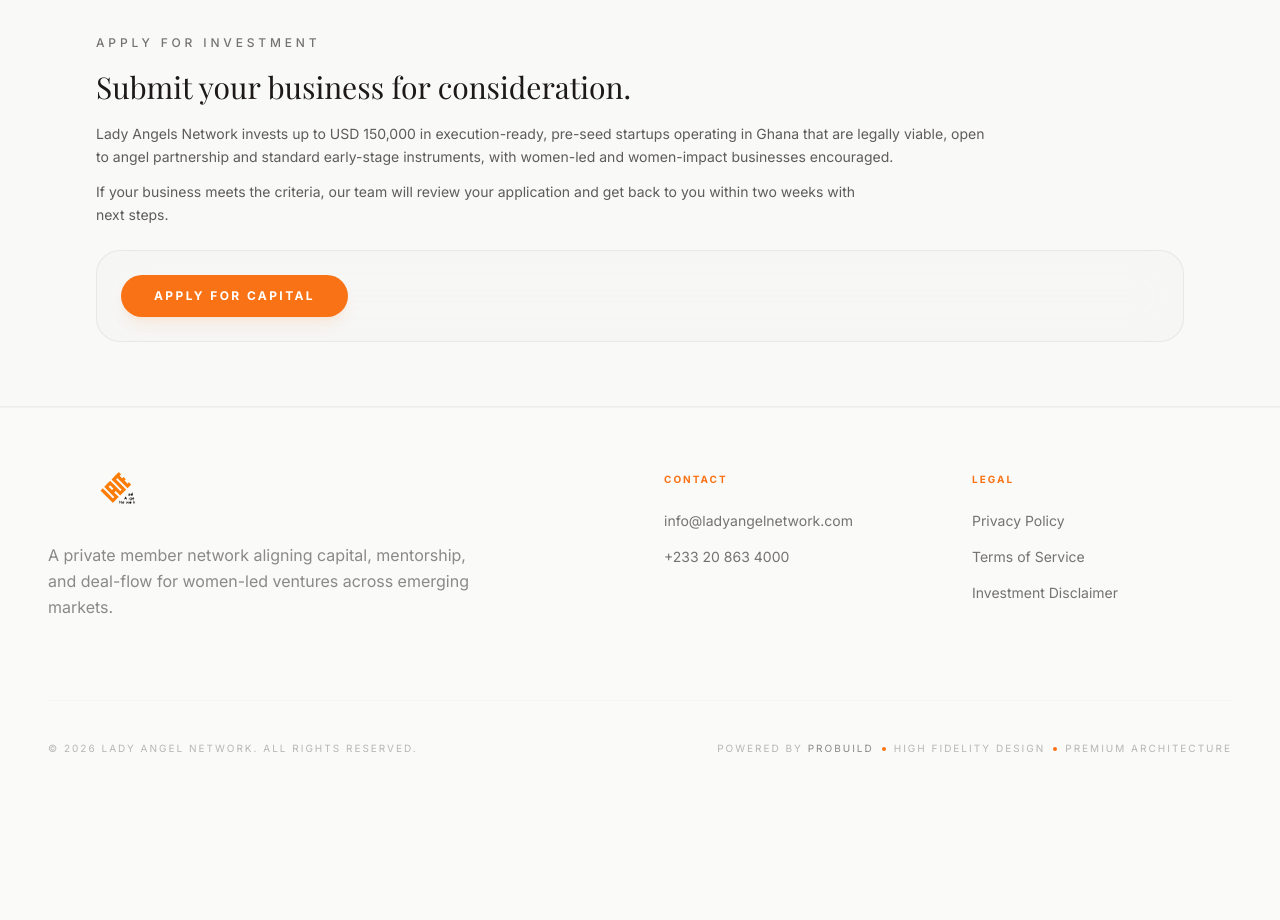
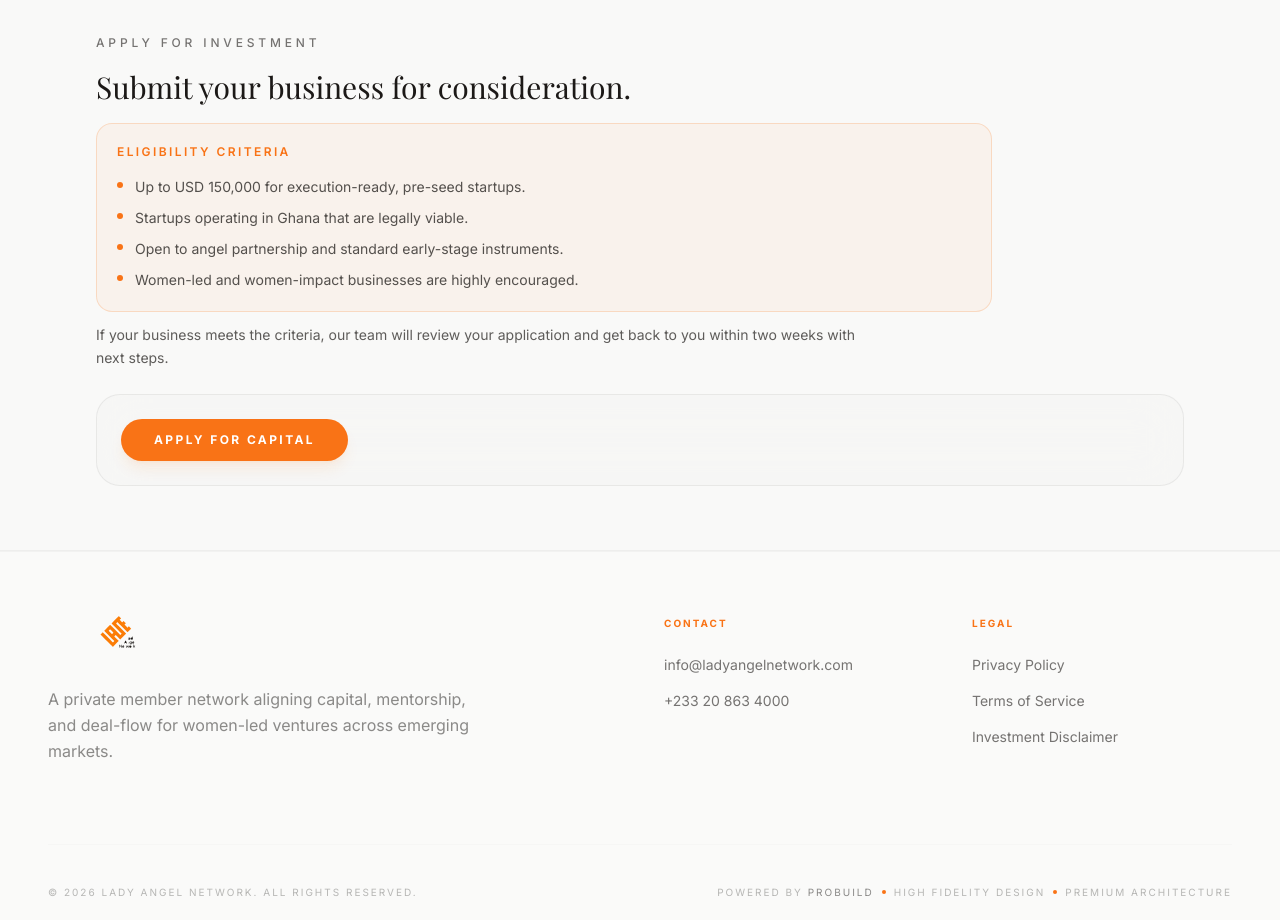
Before and after one commit to aadam-dev/lady-angel, a Next.js app: page /investments in a window 1280 px wide. Shown: the part 1440-2360 px from the top of the page. Before the commit the page ends 2260 px from the top, so only its background shows below. Built offline with nearby package versions, Linux system fonts and the light colour scheme; a web font is replaced by a local one.

Commit message:
Clarify selection criteria and refine membership messaging.
Highlight investment eligibility as a clear criteria list, remove 'Invitation-only' from the membership headline, and reorder Connect/Nurture/Invest content for the intended narrative flow.

```diff
--- a/components/sections/deal-flow-timeline.tsx
+++ b/components/sections/deal-flow-timeline.tsx
@@ -176,12 +176,29 @@ export function DealFlowTimeline() {
             <h3 className="max-w-xl font-serif text-2xl leading-relaxed text-foreground sm:text-3xl">
               Submit your business for consideration.
             </h3>
-            <p className="max-w-4xl text-sm leading-relaxed text-foreground/70">
-              Lady Angels Network invests up to USD 150,000 in execution-ready,
-              pre-seed startups operating in Ghana that are legally viable, open
-              to angel partnership and standard early-stage instruments, with
-              women-led and women-impact businesses encouraged.
-            </p>
+            <div className="max-w-4xl rounded-2xl border border-primary/20 bg-primary/5 p-5">
+              <p className="text-xs font-semibold uppercase tracking-[0.2em] text-primary">
+                Eligibility criteria
+              </p>
+              <ul className="mt-4 space-y-2 text-sm leading-relaxed text-foreground/75">
+                <li className="flex items-start gap-3">
+                  <span className="mt-1.5 h-1.5 w-1.5 shrink-0 rounded-full bg-primary" />
+                  Up to USD 150,000 for execution-ready, pre-seed startups.
+                </li>
+                <li className="flex items-start gap-3">
+                  <span className="mt-1.5 h-1.5 w-1.5 shrink-0 rounded-full bg-primary" />
+                  Startups operating in Ghana that are legally viable.
+                </li>
+                <li className="flex items-start gap-3">
+                  <span className="mt-1.5 h-1.5 w-1.5 shrink-0 rounded-full bg-primary" />
+                  Open to angel partnership and standard early-stage instruments.
+                </li>
+                <li className="flex items-start gap-3">
+                  <span className="mt-1.5 h-1.5 w-1.5 shrink-0 rounded-full bg-primary" />
+                  Women-led and women-impact businesses are highly encouraged.
+                </li>
+              </ul>
+            </div>
             <p className="max-w-3xl text-sm leading-relaxed text-foreground/70">
               If your business meets the criteria, our team will review your
               application and get back to you within two weeks with next steps.
--- a/components/sections/membership-section.tsx
+++ b/components/sections/membership-section.tsx
@@ -36,7 +36,7 @@ export function MembershipSection() {
               Membership
             </p>
             <h2 className="max-w-xl font-serif text-3xl leading-tight text-foreground sm:text-4xl">
-              Invitation-only. Curated for alignment and impact.
+              Curated for alignment and impact.
             </h2>
           </div>
           <button
--- a/components/sections/nurture-connect-invest.tsx
+++ b/components/sections/nurture-connect-invest.tsx
@@ -5,7 +5,7 @@ import Image from "next/image";
 import { motion, AnimatePresence } from "framer-motion";
 import { ScrollReveal } from "@/components/motion/scroll-reveal";
 
-type Pill = "nurture" | "connect" | "invest";
+type Pill = "connect" | "nurture" | "invest";
 
 const config: Record<
   Pill,
@@ -29,11 +29,11 @@ const config: Record<
 };
 
 export function NurtureConnectInvest() {
-  const [active, setActive] = useState<Pill>("nurture");
+  const [active, setActive] = useState<Pill>("connect");
   const activeConfig = config[active];
 
   useEffect(() => {
-    const cycle: Pill[] = ["nurture", "connect", "invest"];
+    const cycle: Pill[] = ["connect", "nurture", "invest"];
     const timer = setInterval(() => {
       setActive((current) => {
         const nextIndex = (cycle.indexOf(current) + 1) % cycle.length;
@@ -52,7 +52,7 @@ export function NurtureConnectInvest() {
       <div className="mx-auto max-w-7xl px-6 sm:px-8 lg:px-12">
         <div className="mb-16 space-y-4">
           <p className="text-[10px] font-bold tracking-[0.3em] uppercase text-primary">
-            Nurture · Connect · Invest
+            Connect · Nurture · Invest
           </p>
           <h2 className="max-w-3xl font-serif text-4xl leading-tight text-foreground sm:text-5xl">
             The operating system behind <br />
@@ -77,7 +77,7 @@ export function NurtureConnectInvest() {
           {/* Content Side */}
           <div className="space-y-8 lg:col-span-2">
             <div className="inline-flex rounded-full bg-muted/50 p-1.5 glass">
-              {(["nurture", "connect", "invest"] as Pill[]).map((pill) => (
+              {(["connect", "nurture", "invest"] as Pill[]).map((pill) => (
                 <button
                   key={pill}
                   onClick={() => setActive(pill)}
```
